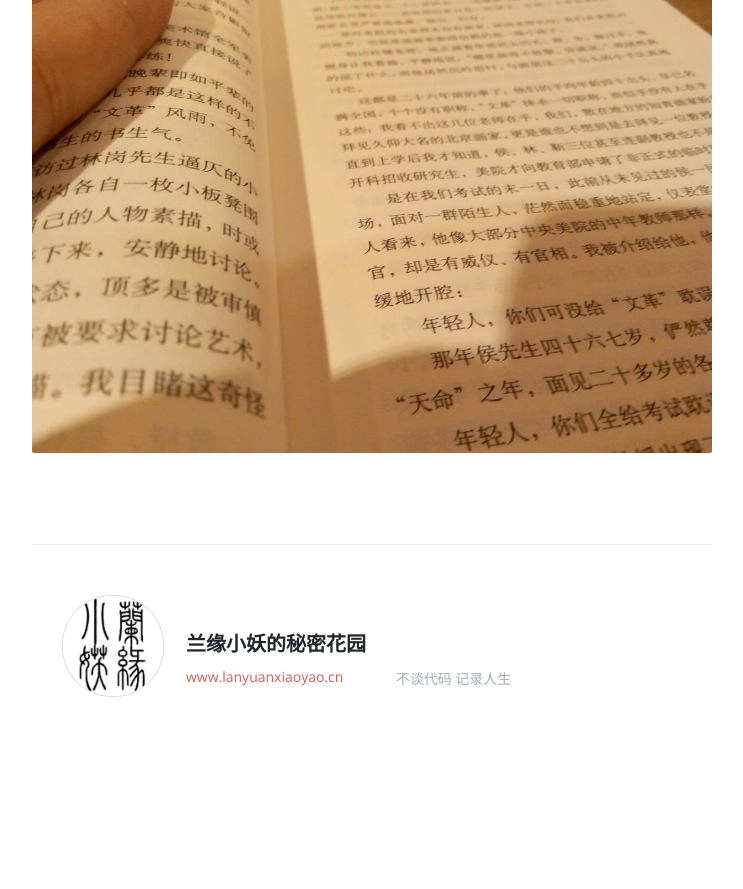
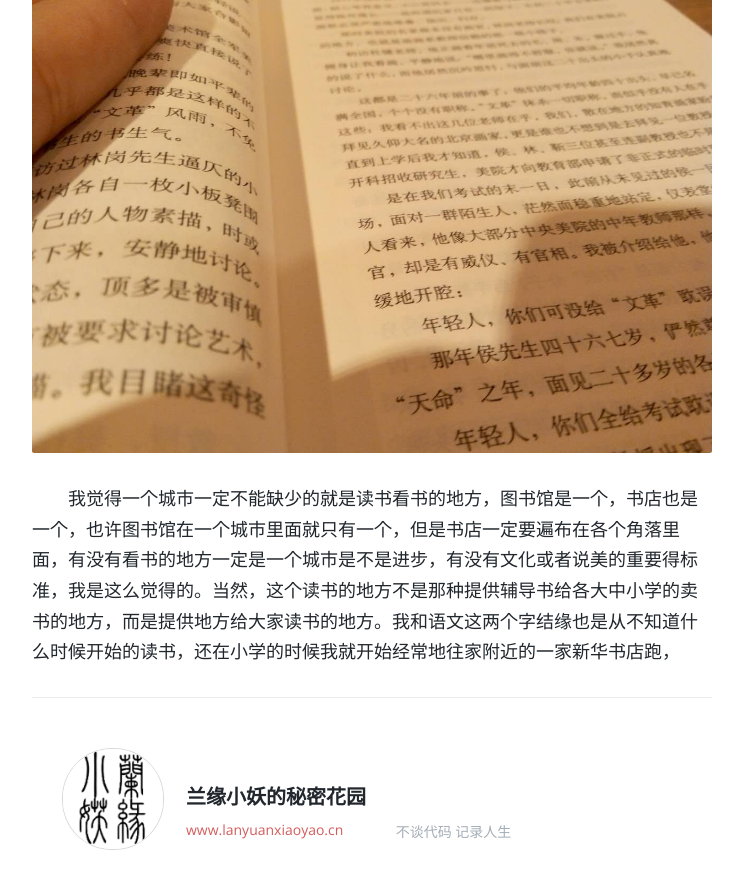
Before and after one commit to lanyuanxiaoyao/lanyuanxiaoyao.github.io, a Jekyll site: the page built from _posts/2016-01-30-book_store.markdown, in a window 1280 px wide and 900 px high, scrolled down 1152 px. Shown: the top 889 px of the window, without its empty margins (268-1011 px from the left). Built offline with Jekyll 4.4.1, drawn with Linux system fonts in a browser that asks for light colours; comment, search, counter and statistics services are not loaded; before the commit the page ends 1899 px from its top, so only the background shows below that.

```diff
--- a/_posts/2016-01-30-book_store.markdown
+++ b/_posts/2016-01-30-book_store.markdown
@@ -8,3 +8,4 @@ excerpt: 除了填饱肚子，我还想填饱心灵
 
 　　在我家所在的这座小城里面，见到这样的一座书店是令人惊讶的，明亮又不刺眼的灯光，淡雅不带一点儿点缀的原木色书架，随意却又条理地散放着的桌凳，围着柱子的高脚椅，偶有传来的微微的书页之间的摩擦声，８毫米咖啡小店里散出的浓而不腻的奶香……猛然，一副仿若隐于山林间书房里的文人读书图映入脑海中。我是很享受这种感觉的，就说我是的了文艺病吧，我不介意，因为我很喜欢在这种环境里面读书，因为安静，也因为不安静。
 ![bookstore]({{site.baseurl}}/content/images/7.jpg)
+　　我觉得一个城市一定不能缺少的就是读书看书的地方，图书馆是一个，书店也是一个，也许图书馆在一个城市里面就只有一个，但是书店一定要遍布在各个角落里面，有没有看书的地方一定是一个城市是不是进步，有没有文化或者说美的重要得标准，我是这么觉得的。当然，这个读书的地方不是那种提供辅导书给各大中小学的卖书的地方，而是提供地方给大家读书的地方。我和语文这两个字结缘也是从不知道什么时候开始的读书，还在小学的时候我就开始经常地往家附近的一家新华书店跑，
```
